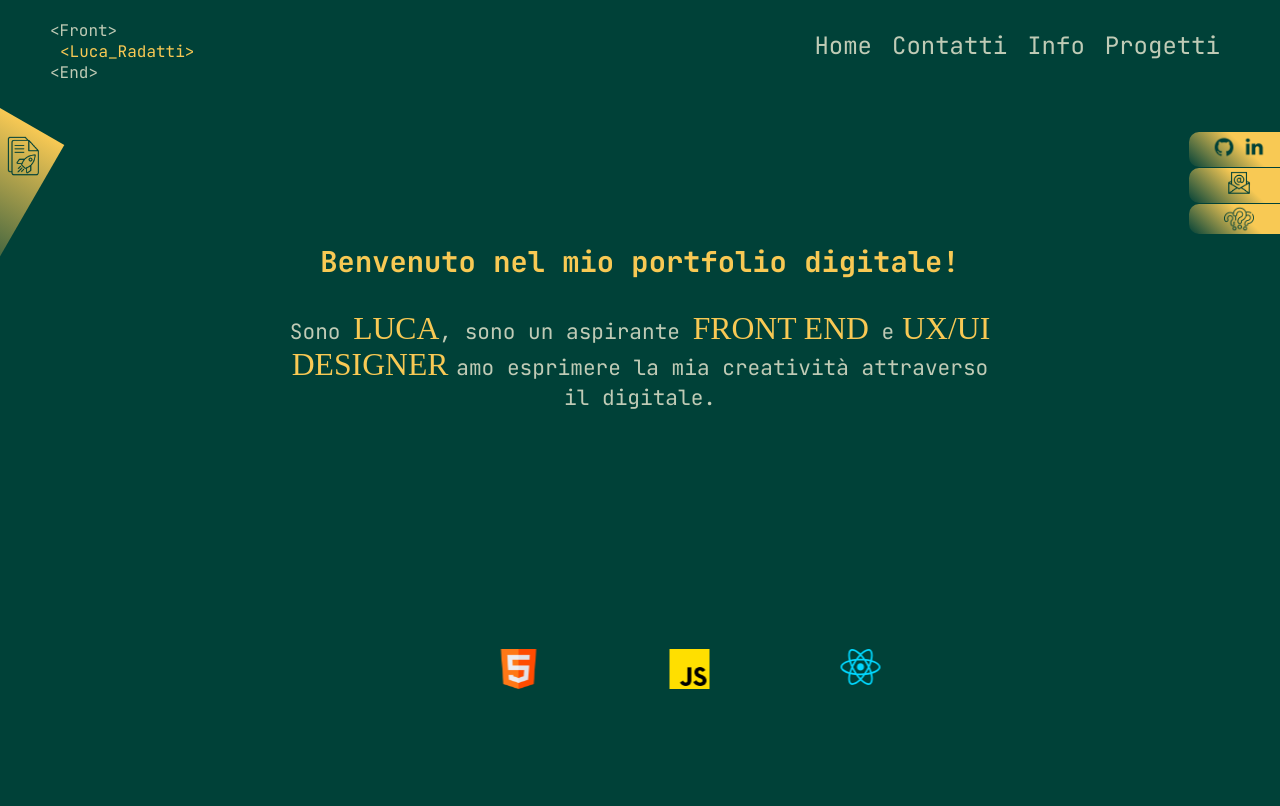
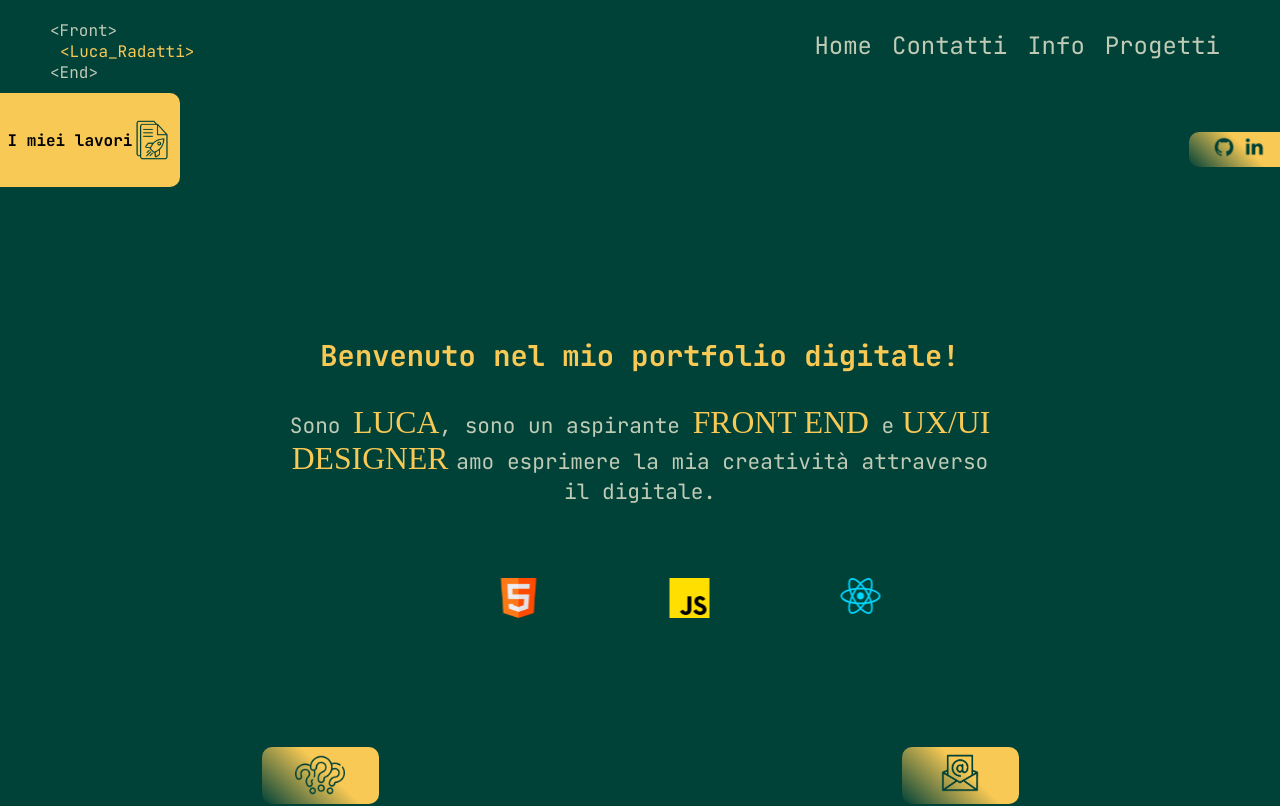
Before and after one commit to radattiluca/personal-website, a React (Vite) app: page / in a window 1280 px wide. Shown: the top 806 px of the page. Built offline with nearby package versions, Linux system fonts and the light colour scheme; a web font is replaced by a local one.

Commit message:
commit pre restyling

```diff
--- a/src/components/bodyHome/BodyHome.jsx
+++ b/src/components/bodyHome/BodyHome.jsx
@@ -16,6 +16,7 @@ import {
   StyledContainerInfo,
   StyledButtonCloseInfo,
   TriangleExpanded,
+  StyledContainerCallToAction,
 } from "./BodyHome.style";
 import { StyledContainerCarousel } from "../carousel/Carousel.style";
 import { StyledContainerQ } from "../containerQuestions/ContainerQuestions.style";
@@ -108,6 +109,7 @@ function BodyHome({ className, children }) {
         </TriangleExpanded>
       ) : (
         <TriangleContainer>
+          <h4>I miei lavori</h4>
           <img
             src={logoPortfolio}
             alt="logo portfolio"
@@ -147,6 +149,7 @@ function BodyHome({ className, children }) {
         </StyledContainerInfo>
       )}
 
+      <StyledContainerCallToAction>
         <CircleContainer onClick={() => setOpenInfo((curr) => !curr)}>
           <img src={questions} alt="question marks" />
         </CircleContainer>
@@ -155,6 +158,7 @@ function BodyHome({ className, children }) {
             <img src={emailLogo} alt="email logo" />
           </Link>
         </StyledContactContainer>
+      </StyledContainerCallToAction>
     </div>
   );
 }
--- a/src/components/bodyHome/BodyHome.style.jsx
+++ b/src/components/bodyHome/BodyHome.style.jsx
@@ -17,32 +17,38 @@ export const StyledBodyHome = styled(BodyHome)`
 
 export const TriangleContainer = styled.div`
   background: #f8c954;
-  background: linear-gradient(
+  /* background: linear-gradient(
     90deg,
     rgba(248, 201, 84, 1) 0%,
     rgba(0, 65, 56, 1) 100%
-  );
+  ); */
   width: 180px;
   height: 160px;
-  position: absolute;
+  /* position: absolute;
   top: 10px;
-  left: -140px;
-  rotate: 120deg;
+  left: -140px; */
+  /* rotate: 120deg; */
+  display: flex;
+  flex-direction: row;
+  justify-content: center;
+  align-items: center;
+  border-top-right-radius: 10px;
+  border-bottom-right-radius: 10px;
 
   & img {
     width: 40px;
     height: 40px;
-    rotate: 240deg;
+    /* rotate: 240deg; */
     margin: 0px;
     cursor: pointer;
-    position: absolute;
+    /* position: absolute;
     top: 10px;
-    left: 10px;
+    left: 10px; */
   }
 `;
 
 export const TriangleExpanded = styled.div`
-  background: rgb(248, 201, 84, 0.9);
+  /* background: rgb(248, 201, 84, 0.9); */
   width: 100%;
   height: 100vh;
   position: absolute;
@@ -98,25 +104,8 @@ export const TriangleExpanded = styled.div`
 `;
 
 export const CircleContainer = styled.div`
-  /* background: rgb(248, 201, 84);
-  background: linear-gradient(
-    223deg,
-    rgba(248, 201, 84, 1) 5%,
-    rgba(0, 65, 56, 1) 100%
-  );
-  width: 100px;
-  height: 100px;
-  position: absolute;
-  border-radius: 200px;
-  bottom: 50px;
-  left: 30px;
-  display: flex;
-  flex-direction: column;
-  justify-content: center;
-  align-items: center;
-  cursor: pointer; */
-
-  width: 100px;
+  width: 117px;
+  height: 57px;
   display: flex;
   background: trasparent;
   background: linear-gradient(
@@ -124,86 +113,23 @@ export const CircleContainer = styled.div`
     rgba(248, 201, 84, 1) 44%,
     rgba(0, 65, 56, 1) 100%
   );
-  position: absolute;
-  top: 111px;
-  right: -9px;
+  /* position: absolute;
+  bottom: 131px;
+  left: 40px; */
   border-radius: 10px;
   justify-content: center;
-  /* animation: pulseCircle 4s ease 0s infinite normal forwards;
-
-  @keyframes pulseCircle {
-    0% {
-      transform: scale(1);
-    }
-
-    50% {
-      transform: scale(1.1);
-    }
-
-    100% {
-      transform: scale(1);
-    }
-  } */
-
-  /* & h3 {
-    color: #004138;
-    width: 60%;
-    margin: 60px 0 10px 80px;
-    padding: 5px;
-    font-size: 1em;
-    font-weight: 600;
-    text-align: left;
-  } */
+  align-items: center;
 
   & img {
-    width: 30px;
-    height: 30px;
-    /* position: absolute;
-    border-radius: 100px;
-    top: 0px;
-    left: 30px;
-    padding: 5px; */
+    width: 50px;
+    height: 50px;
+    cursor: pointer;
   }
-
-  /* &:hover {
-    width: 280px;
-    height: 280px;
-    bottom: 0px;
-    left: -65px;
-
-    & img {
-      display: none;
-    }
-  } */
 `;
 
-// export const StyledWhoIs = styled.span`
-// margin: 0 0 0 85px;
-// font-family: "Single Day", cursive;
-// color: #c0cbb6;
-// text-decoration: underline;
-// font-size: 1em;
-// cursor: pointer;
-// `;
-
 export const StyledContactContainer = styled.div`
-  /* width: 100px;
-  height: 100px;
-  border-radius: 200px;
-  background: #f8c954;
-  background: linear-gradient(
-    90deg,
-    rgba(248, 201, 84, 1) 10%,
-    rgba(0, 65, 56, 1) 100%
-  );
-  position: absolute;
-  right: 30px;
-  bottom: 50px;
-  display: flex;
-  justify-content: center;
-  align-items: center; */
-
-  width: 100px;
+  width: 117px;
+  height: 57px;
   display: flex;
   background: trasparent;
   background: linear-gradient(
@@ -211,25 +137,17 @@ export const StyledContactContainer = styled.div`
     rgba(248, 201, 84, 1) 44%,
     rgba(0, 65, 56, 1) 100%
   );
-  position: absolute;
-  top: 75px;
-  right: -9px;
+  /* position: absolute;
+  bottom: 131px;
+  right: 40px; */
   border-radius: 10px;
   justify-content: center;
+  align-items: center;
 
   & img {
-    width: 30px;
-    height: 30px;
+    width: 50px;
+    height: 50px;
     cursor: pointer;
-
-    /* width: 50px;
-    height: 50px;
-    rotate: 240deg;
-    margin: 0px;
-    cursor: pointer;
-    position: absolute;
-    top: 108px;
-    left: 120px; */
   }
 `;
 
@@ -381,3 +299,12 @@ export const StyledButtonCloseInfo = styled.button`
   @media all and (min-width: 481px) and (max-width: 1279px) {
   }
 `;
+
+export const StyledContainerCallToAction = styled.div`
+  width: 100%;
+  height: 50%;
+  display: flex;
+  flex-direction: row;
+  justify-content: space-around;
+  align-items: center;
+`;
```
Also changed, not shown: src/assets/images/bitmap.svg (added), src/assets/images/bitmap2.svg (added). Lines whose indentation alone changed are shown as unchanged.
